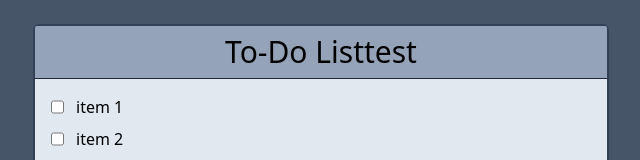
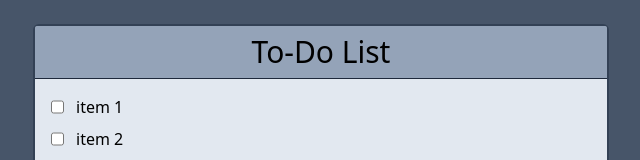
Before and after one commit to gomdopi/to-do-list, a SvelteKit app: page / in a window 1280 px wide. Shown: the top 160 px of the page, without its empty margins (319-959 px from the left). Built offline with nearby package versions, Linux system fonts and the light colour scheme.

Commit message:
test vscode commit

```diff
--- a/src/App.svelte
+++ b/src/App.svelte
@@ -7,7 +7,7 @@
 
 <div class="bg-slate-200 rounded-md border-slate-700 border-2 min-w-80 w-3/6 max-w-xl">
 	<div class="bg-slate-400 rounded-t-sm border-slate-800 border-b p-2">
-		<p class="text-3xl text-center">{name}test</p>
+		<p class="text-3xl text-center">{name}</p>
 	</div>
 	<div class="p-4">
 		<List listItems={$fakeDbItems} />
```
